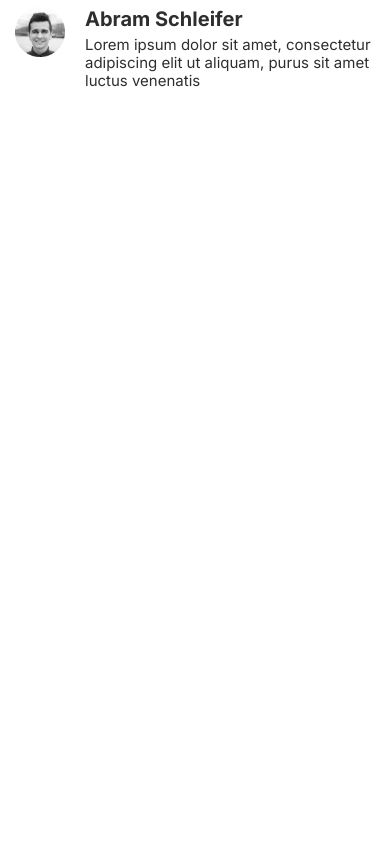
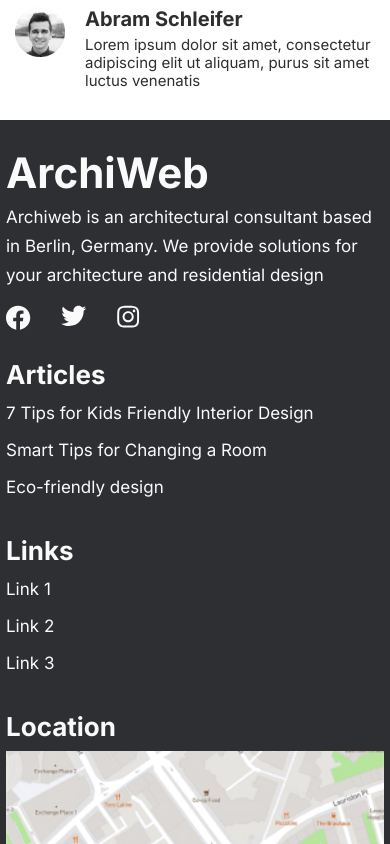
Before and after one commit to DevFariz/archiweb, a React (Create React App) app: page / in a window 390 px wide. Shown: the part 4220-5064 px from the top of the page. Before the commit the page ends 4340 px from the top, so only its background shows below. Built offline with nearby package versions, Linux system fonts and the light colour scheme.

Commit message:
feat: make Footer component responsive

```diff
--- a/src/App.js
+++ b/src/App.js
@@ -117,7 +117,7 @@ export default class App extends Component {
           onFilterProjects={this.onFilterProjects}
         />
         <Testimonial />
-        {/* <Footer /> */}
+        <Footer />
       </>
     );
   }
--- a/src/components/footer/Footer.scss
+++ b/src/components/footer/Footer.scss
@@ -1,3 +1,5 @@
+@import "../../breakpoints.scss";
+
 .footer {
   color: #fafafa;
   padding: 50px 0 45px;
@@ -5,6 +7,7 @@
   &-container {
     display: flex;
     justify-content: space-between;
+    flex-wrap: wrap;
   }
   &-block {
     max-width: 290px;
@@ -14,6 +17,21 @@
       &:hover{
         color: rgb(184, 169, 169);
       }
+    }
+    img{
+      width: 100%;
+    }
+    @include xl{
+      max-width: 100%;
+      flex-basis: 45%;
+      margin-bottom: 40px;
+    }
+    @include breakpoint(600px){
+      flex-basis: 90%;
+      margin-bottom: 25px;
+    }
+    @include sm{
+      flex-basis: 100%;
     }
   }
   &__logo {
@@ -27,6 +45,9 @@
     line-height: 32px;
     font-weight: 700;
     margin-bottom: 20px;
+    @include breakpoint(600px){
+      margin-bottom: 8px;
+    }
   }
   &__text {
     display: block;
@@ -35,17 +56,28 @@
     margin-bottom: 8px;
     &_first{
       margin-bottom: 45px;
+      @include lg{
+        margin-bottom: 15px;
+      }
     }
   }
   &-social{
     display: flex;
     &__item{
       cursor: pointer;
-      margin-right: 35px;
+      margin-right: 30px;
       transition: 0.25s;
       &:hover{
         opacity: 0.75;
       }
     }
   }
+
+  .container{
+    padding: 0 6px;
+  }
+
+  @include md{
+    padding: 30px 0 20px;
+  }
 }
```
